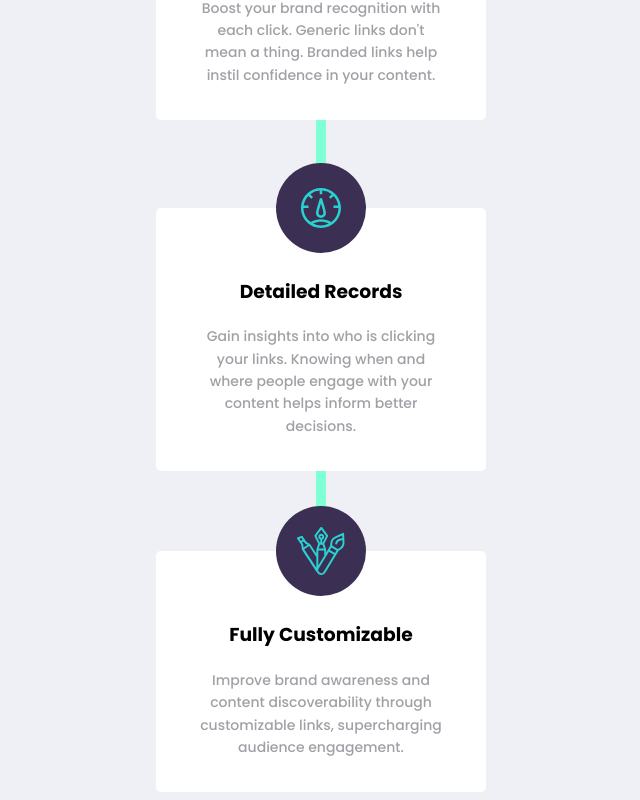
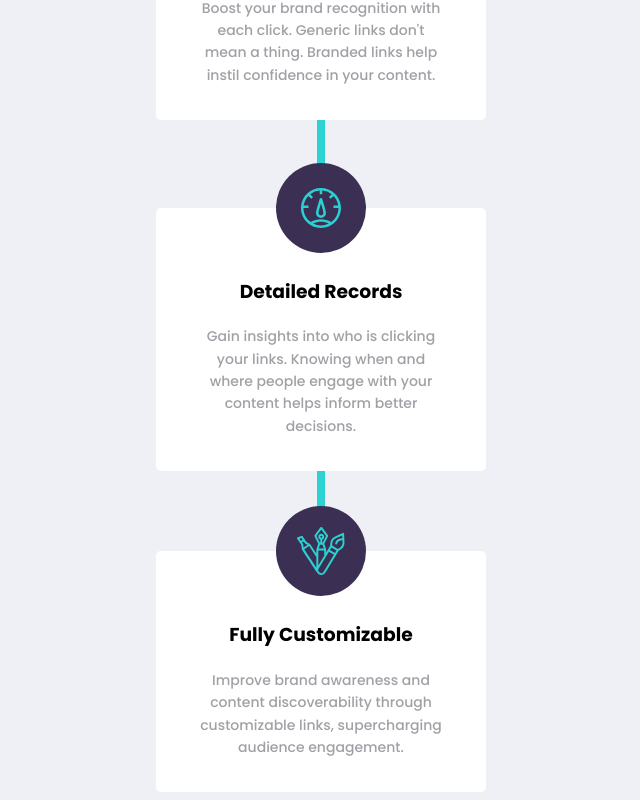
Before and after one commit to yingmo55/URL-shortening-API-landing-page, a React (Create React App) app: page / in a window 1280 px wide. Shown: the part 1320-2120 px from the top of the page, without its empty margins (319-959 px from the left). Built offline with nearby package versions, Linux system fonts and the light colour scheme.

Commit message:
Adjust FeatureCard style

```diff
--- a/src/Components/FeatureCard/FeatureCard.css
+++ b/src/Components/FeatureCard/FeatureCard.css
@@ -48,9 +48,9 @@
 .feature-card + .feature-card::before {
     content: " ";
     height: 60px;
-    width: 10px;
+    width: 8px;
     position: absolute;
     top: 0;
     margin: 0;
-    background-color: aquamarine;
+    background-color: hsl(180, 65%, 50%);
 }
```
